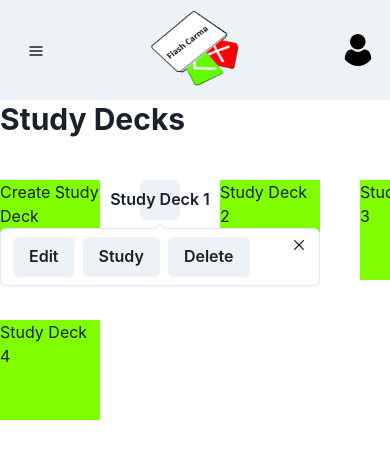
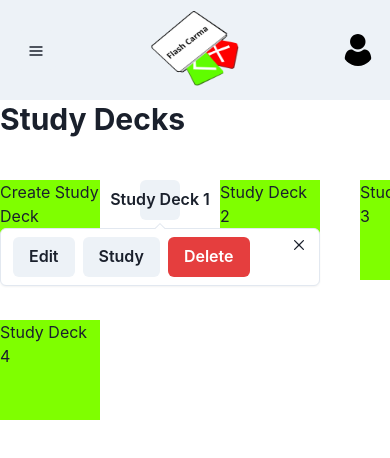
Before and after one commit to Brandon3522/flash_carma, a React (Create React App) app: page /viewstudydecks in a window 390 px wide. Both pictures are taken after a click on the button "Study Deck 1". Shown: the top 458 px of the page. Built offline with nearby package versions, Linux system fonts and the light colour scheme.

Commit message:
added responsiveness to popovers

```diff
--- a/src/pages/ViewStudyDecksPage/ViewStudyDecks.js
+++ b/src/pages/ViewStudyDecksPage/ViewStudyDecks.js
@@ -53,10 +53,10 @@ export const ViewStudyDecks = () => {
                   <PopoverArrow />
                   <PopoverCloseButton />
                   <PopoverBody>
-                    <ButtonGroup>
+                    <ButtonGroup display={'flex'} flexWrap={'wrap'} direc>
                       <Button>Edit</Button>
                       <Button>Study</Button>
-                      <Button>Delete</Button>
+                      <Button colorScheme='red'>Delete</Button>
                     </ButtonGroup>
                   </PopoverBody>
                 </PopoverContent>
```
